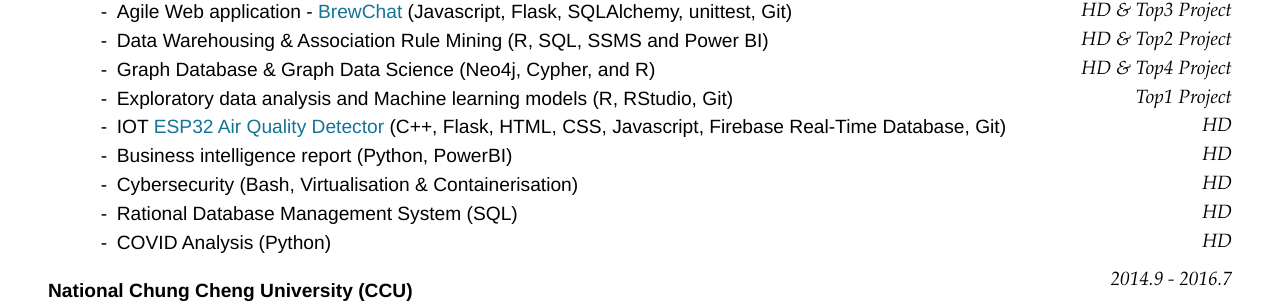
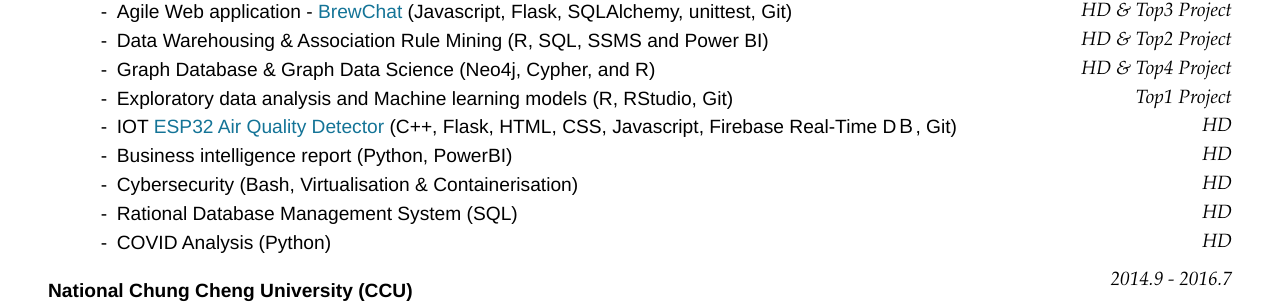
Before and after one commit to HUIXIN-TW/Resume, a Jekyll site: the page built from index.md, in a window 1280 px wide and 900 px high. Shown: the part 426-734 px from the top of the window. Built offline with Jekyll 4.4.1, drawn with Linux system fonts in a browser that asks for light colours; nearby versions of some CDN libraries.

Commit message:
Update index.md

```diff
--- a/index.md
+++ b/index.md
@@ -49,7 +49,7 @@ Perth, Australia
     -   Data Warehousing & Association Rule Mining (R, SQL, SSMS and Power BI) `HD & Top2 Project`
     -   Graph Database & Graph Data Science (Neo4j, Cypher, and R) `HD & Top4 Project`
     -   Exploratory data analysis and Machine learning models (R, RStudio, Git) `Top1 Project`
-    -   IOT [ESP32 Air Quality Detector](https://github.com/HUIXIN-TW/CITS5506IOT) (C++, Flask, HTML, CSS, Javascript, Firebase Real-Time Database, Git) `HD`
+    -   IOT [ESP32 Air Quality Detector](https://github.com/HUIXIN-TW/CITS5506IOT) (C++, Flask, HTML, CSS, Javascript, Firebase Real-Time DＢ, Git) `HD`
     -   Business intelligence report (Python, PowerBI) `HD`
     -   Cybersecurity (Bash, Virtualisation & Containerisation) `HD`
     -   Rational Database Management System (SQL) `HD`
```
